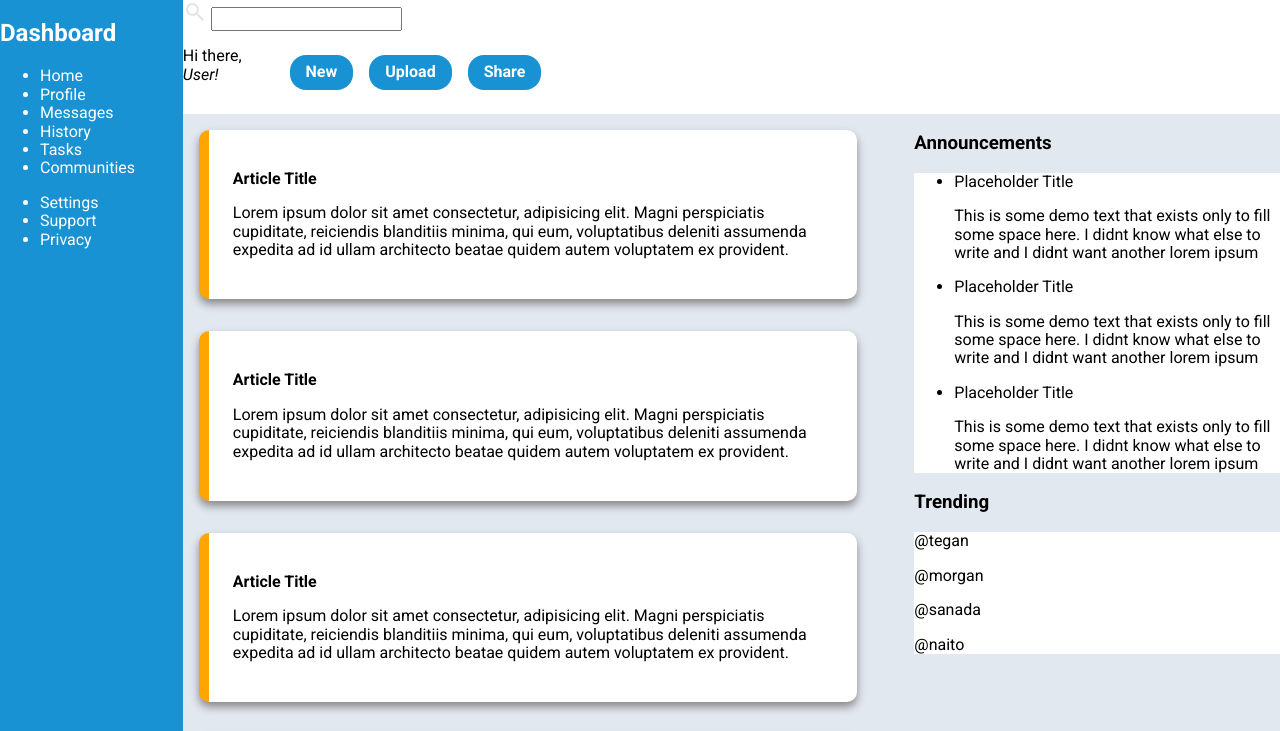
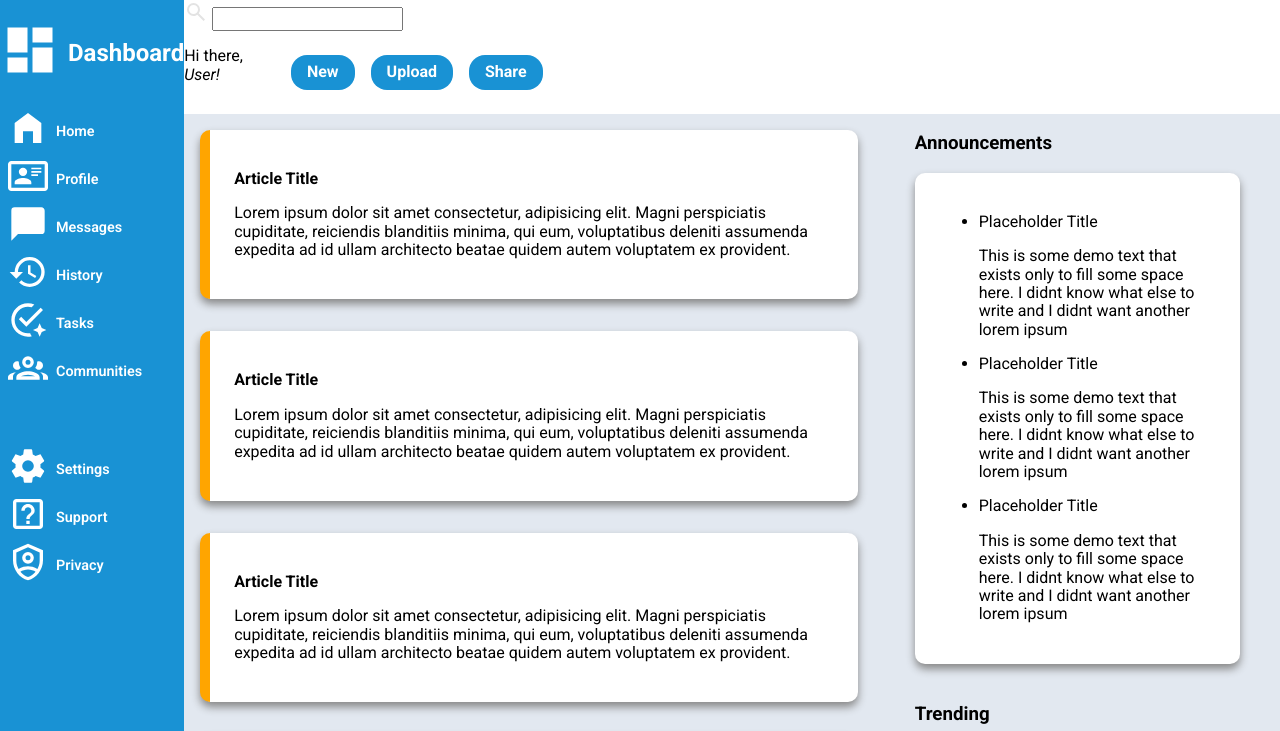
Before and after one commit to ahmedmustafam/admin-dashboard, a website: page index.html in a window 1280 px wide. Shown: the top 731 px of the page. Drawn offline with nearby package versions, Linux system fonts and the light colour scheme.

Commit message:
Complete Sidebar Styling

```diff
--- a/index.html
+++ b/index.html
@@ -27,20 +27,20 @@
         </div>
       </div>
       <div class="sidebar">
-        <h2>Dashboard</h2>
-        <ul class="upper">
-          <li>Home</li>
-          <li>Profile</li>
-          <li>Messages</li>
-          <li>History</li>
-          <li>Tasks</li>
-          <li>Communities</li>
-        </ul>
-        <ul class="lower">
-          <li>Settings</li>
-          <li>Support</li>
-          <li>Privacy</li>
-        </ul>
+        <h2 class="flex"><svg class="logo" xmlns="http://www.w3.org/2000/svg" viewBox="0 0 24 24"><title>view-dashboard</title><path d="M13,3V9H21V3M13,21H21V11H13M3,21H11V15H3M3,13H11V3H3V13Z" /></svg>Dashboard</h2>
+        <div class="upper">
+          <div class="flex"><svg xmlns="http://www.w3.org/2000/svg" viewBox="0 0 24 24"><title>home-variant</title><path d="M12,3L20,9V21H15V14H9V21H4V9L12,3Z" /></svg>Home</div>
+          <div class="flex"><svg xmlns="http://www.w3.org/2000/svg" viewBox="0 0 24 24"><title>card-account-details-outline</title><path d="M22,3H2C0.91,3.04 0.04,3.91 0,5V19C0.04,20.09 0.91,20.96 2,21H22C23.09,20.96 23.96,20.09 24,19V5C23.96,3.91 23.09,3.04 22,3M22,19H2V5H22V19M14,17V15.75C14,14.09 10.66,13.25 9,13.25C7.34,13.25 4,14.09 4,15.75V17H14M9,7A2.5,2.5 0 0,0 6.5,9.5A2.5,2.5 0 0,0 9,12A2.5,2.5 0 0,0 11.5,9.5A2.5,2.5 0 0,0 9,7M14,7V8H20V7H14M14,9V10H20V9H14M14,11V12H18V11H14" /></svg>Profile</div>
+          <div class="flex"><svg xmlns="http://www.w3.org/2000/svg" viewBox="0 0 24 24"><title>message</title><path d="M20,2H4A2,2 0 0,0 2,4V22L6,18H20A2,2 0 0,0 22,16V4C22,2.89 21.1,2 20,2Z" /></svg>Messages</div>
+          <div class="flex"><svg xmlns="http://www.w3.org/2000/svg" viewBox="0 0 24 24"><title>history</title><path d="M13.5,8H12V13L16.28,15.54L17,14.33L13.5,12.25V8M13,3A9,9 0 0,0 4,12H1L4.96,16.03L9,12H6A7,7 0 0,1 13,5A7,7 0 0,1 20,12A7,7 0 0,1 13,19C11.07,19 9.32,18.21 8.06,16.94L6.64,18.36C8.27,20 10.5,21 13,21A9,9 0 0,0 22,12A9,9 0 0,0 13,3" /></svg>History</div>
+          <div class="flex"><svg xmlns="http://www.w3.org/2000/svg" viewBox="0 0 24 24"><title>checkbox-marked-circle-auto-outline</title><path d="M12 22C12.8 22 13.6 21.9 14.3 21.7C13.9 21.2 13.5 20.6 13.3 19.9C12.9 20 12.4 20 12 20C7.6 20 4 16.4 4 12C4 7.6 7.6 4 12 4C12.8 4 13.5 4.1 14.2 4.3L15.8 2.7C14.6 2.3 13.3 2 12 2C6.5 2 2 6.5 2 12C2 17.5 6.5 22 12 22M6.5 11.5L7.9 10.1L11 13.2L19.6 4.6L21 6L11 16L6.5 11.5M19 14L17.74 16.75L15 18L17.74 19.26L19 22L20.25 19.26L23 18L20.25 16.75L19 14Z" /></svg>Tasks</div>
+          <div class="flex"><svg xmlns="http://www.w3.org/2000/svg" viewBox="0 0 24 24"><title>account-group-outline</title><path d="M12,5A3.5,3.5 0 0,0 8.5,8.5A3.5,3.5 0 0,0 12,12A3.5,3.5 0 0,0 15.5,8.5A3.5,3.5 0 0,0 12,5M12,7A1.5,1.5 0 0,1 13.5,8.5A1.5,1.5 0 0,1 12,10A1.5,1.5 0 0,1 10.5,8.5A1.5,1.5 0 0,1 12,7M5.5,8A2.5,2.5 0 0,0 3,10.5C3,11.44 3.53,12.25 4.29,12.68C4.65,12.88 5.06,13 5.5,13C5.94,13 6.35,12.88 6.71,12.68C7.08,12.47 7.39,12.17 7.62,11.81C6.89,10.86 6.5,9.7 6.5,8.5C6.5,8.41 6.5,8.31 6.5,8.22C6.2,8.08 5.86,8 5.5,8M18.5,8C18.14,8 17.8,8.08 17.5,8.22C17.5,8.31 17.5,8.41 17.5,8.5C17.5,9.7 17.11,10.86 16.38,11.81C16.5,12 16.63,12.15 16.78,12.3C16.94,12.45 17.1,12.58 17.29,12.68C17.65,12.88 18.06,13 18.5,13C18.94,13 19.35,12.88 19.71,12.68C20.47,12.25 21,11.44 21,10.5A2.5,2.5 0 0,0 18.5,8M12,14C9.66,14 5,15.17 5,17.5V19H19V17.5C19,15.17 14.34,14 12,14M4.71,14.55C2.78,14.78 0,15.76 0,17.5V19H3V17.07C3,16.06 3.69,15.22 4.71,14.55M19.29,14.55C20.31,15.22 21,16.06 21,17.07V19H24V17.5C24,15.76 21.22,14.78 19.29,14.55M12,16C13.53,16 15.24,16.5 16.23,17H7.77C8.76,16.5 10.47,16 12,16Z" /></svg>Communities</div>
+        </div>
+        <div class="lower">
+          <div class="flex"><svg xmlns="http://www.w3.org/2000/svg" viewBox="0 0 24 24"><title>cog</title><path d="M12,15.5A3.5,3.5 0 0,1 8.5,12A3.5,3.5 0 0,1 12,8.5A3.5,3.5 0 0,1 15.5,12A3.5,3.5 0 0,1 12,15.5M19.43,12.97C19.47,12.65 19.5,12.33 19.5,12C19.5,11.67 19.47,11.34 19.43,11L21.54,9.37C21.73,9.22 21.78,8.95 21.66,8.73L19.66,5.27C19.54,5.05 19.27,4.96 19.05,5.05L16.56,6.05C16.04,5.66 15.5,5.32 14.87,5.07L14.5,2.42C14.46,2.18 14.25,2 14,2H10C9.75,2 9.54,2.18 9.5,2.42L9.13,5.07C8.5,5.32 7.96,5.66 7.44,6.05L4.95,5.05C4.73,4.96 4.46,5.05 4.34,5.27L2.34,8.73C2.21,8.95 2.27,9.22 2.46,9.37L4.57,11C4.53,11.34 4.5,11.67 4.5,12C4.5,12.33 4.53,12.65 4.57,12.97L2.46,14.63C2.27,14.78 2.21,15.05 2.34,15.27L4.34,18.73C4.46,18.95 4.73,19.03 4.95,18.95L7.44,17.94C7.96,18.34 8.5,18.68 9.13,18.93L9.5,21.58C9.54,21.82 9.75,22 10,22H14C14.25,22 14.46,21.82 14.5,21.58L14.87,18.93C15.5,18.67 16.04,18.34 16.56,17.94L19.05,18.95C19.27,19.03 19.54,18.95 19.66,18.73L21.66,15.27C21.78,15.05 21.73,14.78 21.54,14.63L19.43,12.97Z" /></svg>Settings</div>
+          <div class="flex"><svg xmlns="http://www.w3.org/2000/svg" viewBox="0 0 24 24"><title>help-box-outline</title><path d="M11 18H13V16H11V18M12 6C9.8 6 8 7.8 8 10H10C10 8.9 10.9 8 12 8S14 8.9 14 10C14 12 11 11.8 11 15H13C13 12.8 16 12.5 16 10C16 7.8 14.2 6 12 6M19 5V19H5V5H19M19 3H5C3.9 3 3 3.9 3 5V19C3 20.1 3.9 21 5 21H19C20.1 21 21 20.1 21 19V5C21 3.9 20.1 3 19 3Z" /></svg>Support</div>
+          <div class="flex"><svg xmlns="http://www.w3.org/2000/svg" viewBox="0 0 24 24"><title>shield-account-outline</title><path d="M12,1L3,5V11C3,16.55 6.84,21.74 12,23C17.16,21.74 21,16.55 21,11V5L12,1M12,3.18L19,6.3V11.22C19,12.92 18.5,14.65 17.65,16.17C16,14.94 13.26,14.5 12,14.5C10.74,14.5 8,14.94 6.35,16.17C5.5,14.65 5,12.92 5,11.22V6.3L12,3.18M12,6A3.5,3.5 0 0,0 8.5,9.5A3.5,3.5 0 0,0 12,13A3.5,3.5 0 0,0 15.5,9.5A3.5,3.5 0 0,0 12,6M12,8A1.5,1.5 0 0,1 13.5,9.5A1.5,1.5 0 0,1 12,11A1.5,1.5 0 0,1 10.5,9.5A1.5,1.5 0 0,1 12,8M12,16.5C13.57,16.5 15.64,17.11 16.53,17.84C15.29,19.38 13.7,20.55 12,21C10.3,20.55 8.71,19.38 7.47,17.84C8.37,17.11 10.43,16.5 12,16.5Z" /></svg>Privacy</div>
+        </div>
       </div>
       <div class="article">
         <div class="card">
--- a/styles.css
+++ b/styles.css
@@ -8,6 +8,9 @@
   display: grid;
   grid-template-columns: 1fr 2fr 2fr 2fr;
 }
+
+
+/*---------- Header ----------   */
 
 .header {
   grid-column: 2 / 5;
@@ -36,11 +39,44 @@
   margin: 8px;
 }
 
+/*---------- Sidebar ----------   */
+
 .sidebar {
   grid-row: 1 / 3;
   background-color: #1992d4;
   color: white;
 }
+
+.upper {
+  margin-bottom: 50px;
+}
+
+.upper,
+.lower {
+  font-size: 0.9rem;
+  font-weight: 600;
+}
+
+.flex {
+  display: flex;
+  align-items: center;
+}
+
+.logo {
+  height: 60px;
+  margin-left: 0;
+}
+
+svg {
+  height: 40px;
+  fill: white;
+  margin-right: 8px;
+  margin-left: 8px;
+  margin-bottom: 8px;
+
+}
+
+/*---------- Main Content ----------   */
 
 .article {
   grid-column: 2 / 4;
@@ -60,9 +96,16 @@
   box-shadow: 0px 5px 8px #888;
 }
 
+.card:hover {
+  cursor: pointer;
+  border-bottom: 5px solid #1992d4;
+}
+
 .card .title {
   font-weight: bold;
 }
+
+/*---------- Side Content ----------   */
 
 .nav {
   grid-column: 4 / 5;
@@ -72,4 +115,10 @@
 .announcements,
 .trending {
   background-color: white;
+  box-shadow: 0px 5px 8px #888;
+  margin-right: 40px;
+  margin-bottom: 40px;
+  padding: 24px;
+  border-radius: 10px;
+  width: min(300px, 1fr);
 }
```
